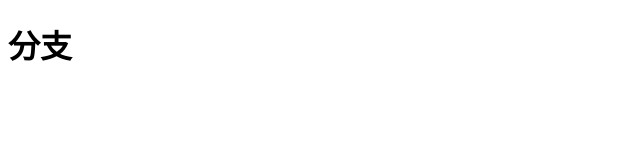
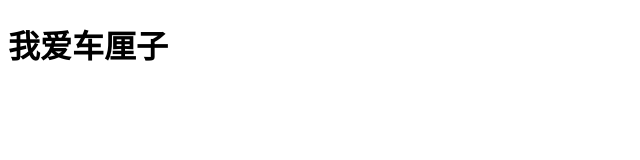
Before and after one commit to Dusyt-002/item, a plain HTML site: page index.html in a window 1280 px wide. Shown: the whole page, without its empty margins (0-640 px from the left). Drawn offline with Linux system fonts and the light colour scheme.

Commit message:
修改车厘子

```diff
--- a/index.html
+++ b/index.html
@@ -7,6 +7,6 @@
     <title>Document</title>
 </head>
 <body>
-    <h1>分支</h1>
+    <h1>我爱车厘子</h1>
 </body>
 </html>
```
